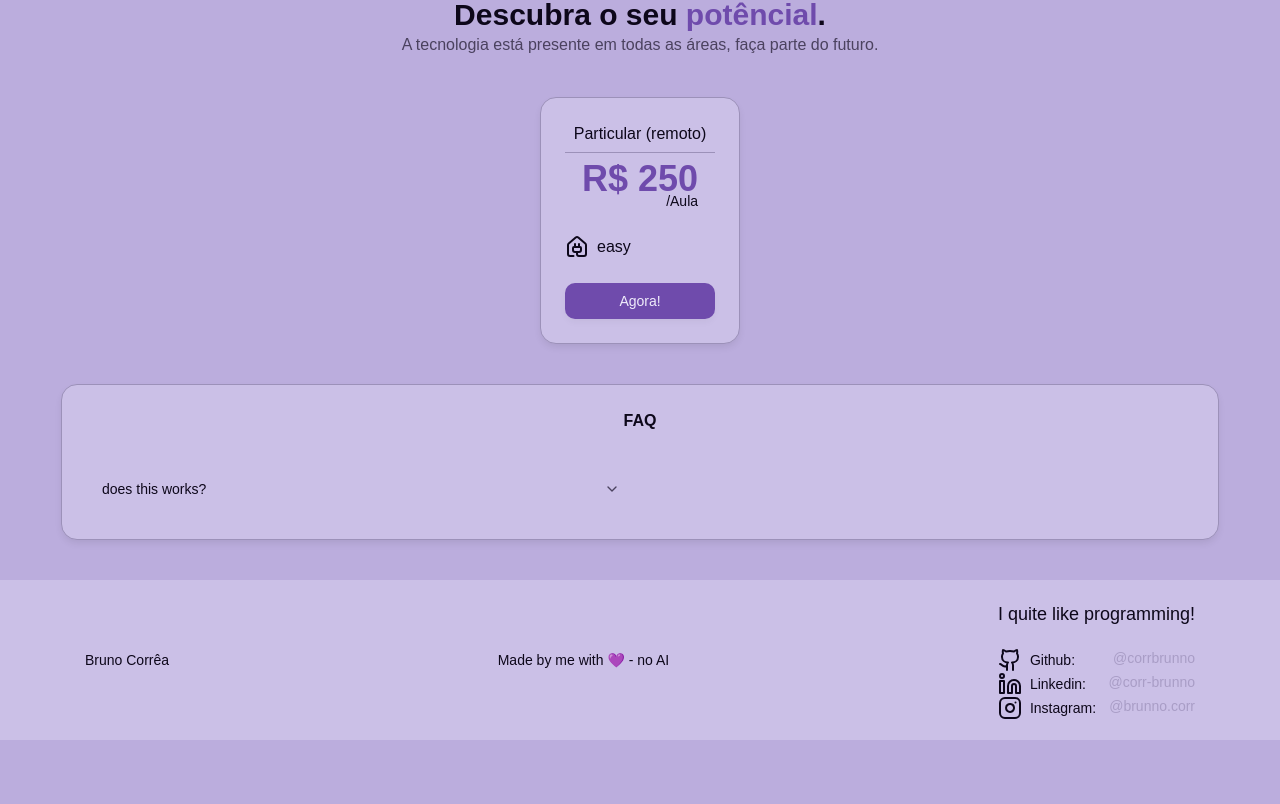
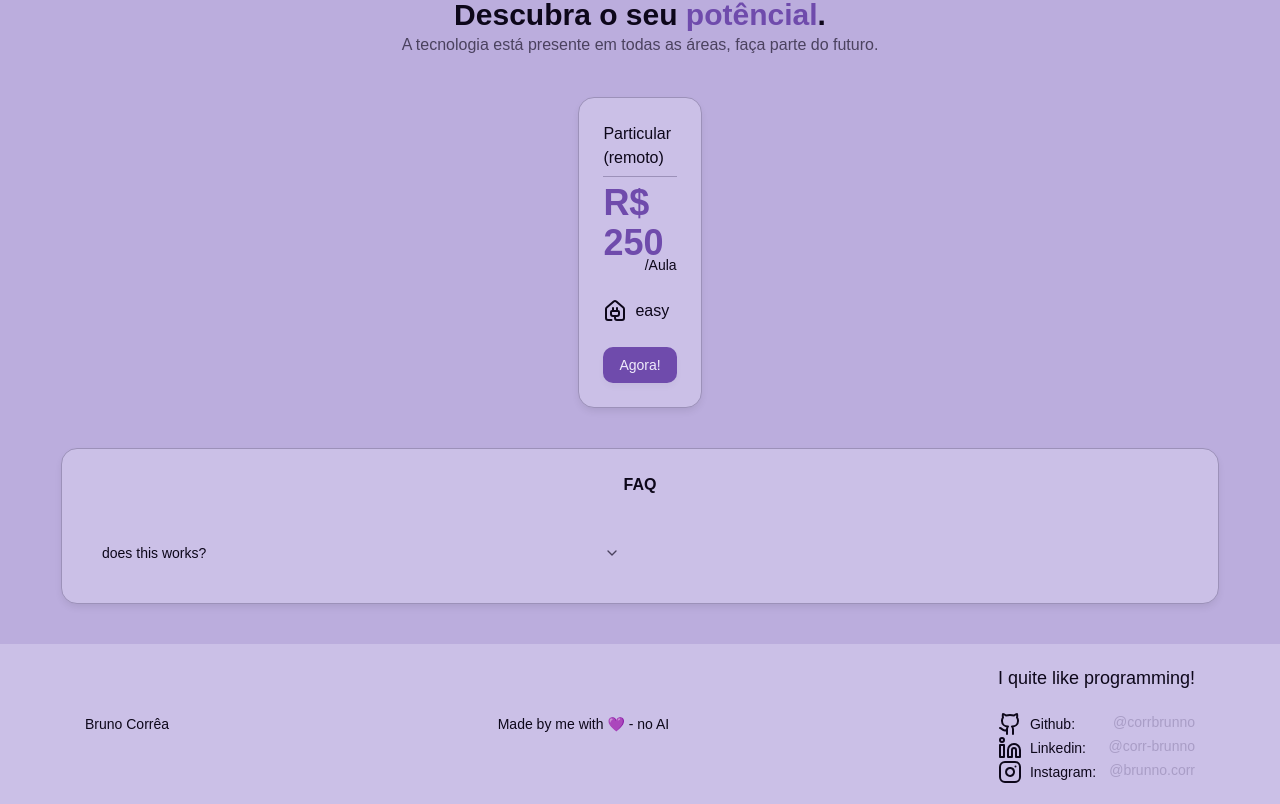
Before and after one commit to corrbrunno/website, a SvelteKit app: page /pricing/classes in a window 1280 px wide. Shown: the part 839-1643 px from the top of the page. Before the commit the page ends 1579 px from the top, so only its background shows below. Built offline with nearby package versions, Linux system fonts and the light colour scheme.

Commit message:
Refactor, Style: Implemented gap correctly for the feature list and formatted the code

```diff
--- a/src/routes/pricing/pricing-card.svelte
+++ b/src/routes/pricing/pricing-card.svelte
@@ -5,26 +5,32 @@
 	import type { IconProps } from '@lucide/svelte';
 	import type { Component } from 'svelte';
 
-	type featureItem = { feature:string; icon?: Component<IconProps, {}, ''> };
-    type cardProps = { title: string, paymentFrequency?: string, actionButton: {name : string, link: string}, price: number; featureItems: featureItem[] };
+	type featureItem = { feature: string; icon?: Component<IconProps, {}, ''> };
+	type cardProps = {
+		title: string;
+		paymentFrequency?: string;
+		actionButton: { name: string; link: string };
+		price: number;
+		featureItems: featureItem[];
+	};
 
 	const { price, paymentFrequency, title, featureItems, actionButton }: cardProps = $props();
 </script>
 
-<Card.Root class="w-50">
+<Card.Root class="h-fit">
 	<Card.Header class="flex flex-col items-center">
 		<h2>{title}</h2>
 		<Separator />
 		<div>
 			<h3 class="text-primary text-4xl font-bold">R$ {price}</h3>
-            <p class="text-sm text-right -mt-2">/{paymentFrequency}</p>
+			<p class="-mt-2 text-right text-sm">/{paymentFrequency}</p>
 		</div>
 	</Card.Header>
 	<Card.Content>
-        <ul>
+		<ul class="flex flex-col gap-2">
 			{#each featureItems as item}
-    <li class="flex gap-2">
-        <item.icon/>
+				<li class="flex gap-2 text-left">
+					<item.icon />
 					<p>{item.feature}</p>
 				</li>
 			{/each}
```
Lines whose indentation alone changed are shown as unchanged.
